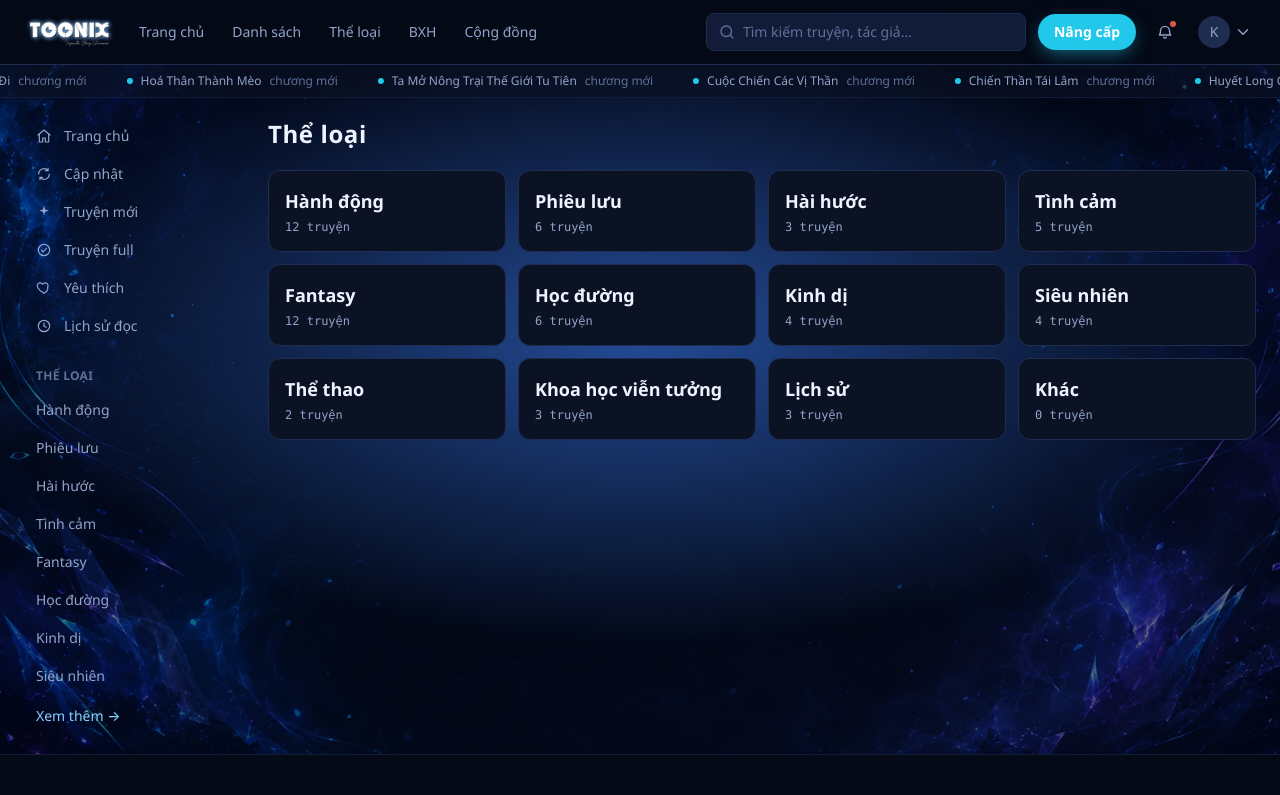
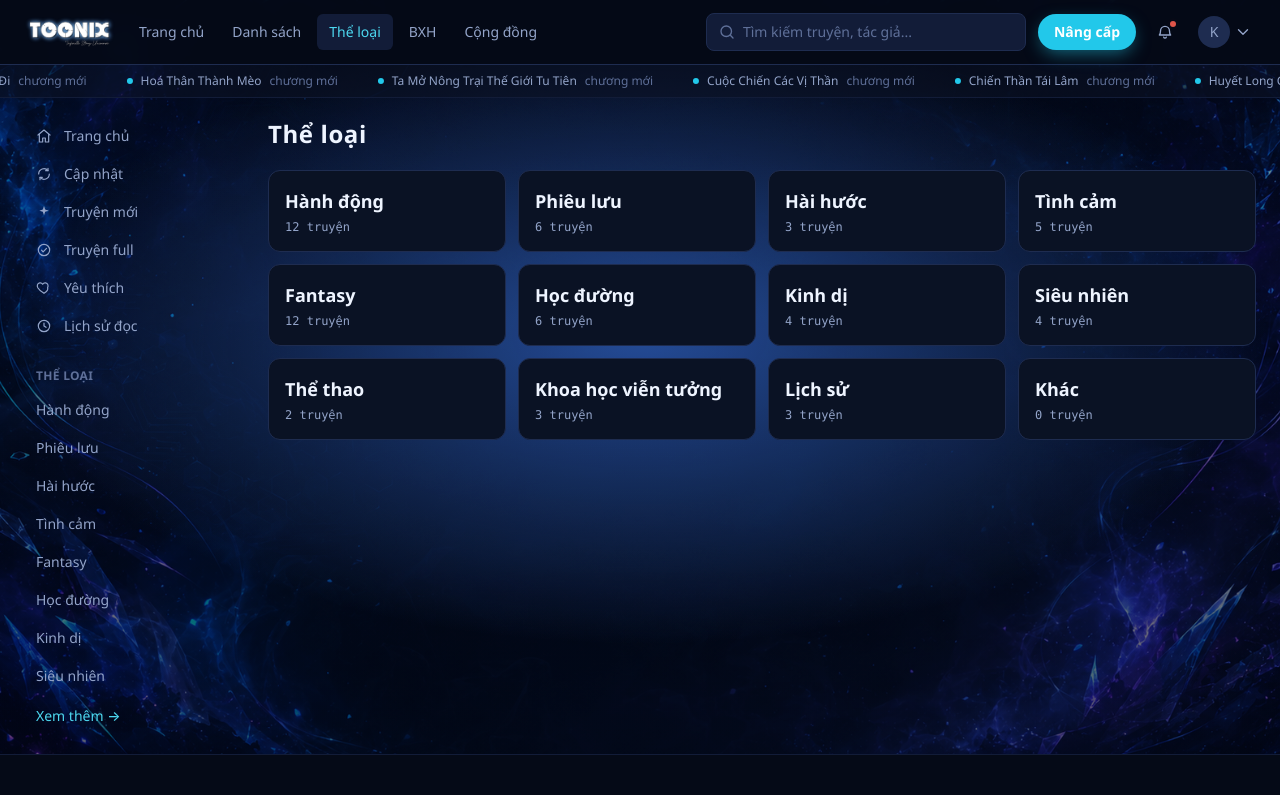
Before and after one commit to caotanduy08111-cmyk/toonix-web, a Next.js app: page /the-loai in a window 1280 px wide. Shown: the top 795 px of the page. Built offline with nearby package versions, Linux system fonts and the light colour scheme.

Commit message:
Highlight the active nav item in header and sidebar
- Header top nav and mobile menu now highlight the current page
- Sidebar nav, query-filtered links (Cập nhật/Truyện mới/Truyện full), and genre list now highlight correctly, accounting for trailingSlash routing

```diff
--- a/src/components/layout/Header.tsx
+++ b/src/components/layout/Header.tsx
@@ -1,6 +1,7 @@
 "use client";
 
 import Link from "next/link";
+import { usePathname } from "next/navigation";
 import { useEffect, useRef, useState } from "react";
 import { ButtonLink } from "@/components/ui/Button";
 import { Logo } from "@/components/layout/Logo";
@@ -70,7 +71,13 @@ function SearchResults({
   );
 }
 
+function isNavLinkActive(pathname: string, href: string): boolean {
+  if (href === "/") return pathname === "/";
+  return pathname === href || pathname.startsWith(`${href}/`);
+}
+
 export function Header() {
+  const pathname = usePathname();
   const { user, logout } = useAuth();
   const [query, setQuery] = useState("");
   const [searchOpen, setSearchOpen] = useState(false);
@@ -120,15 +127,23 @@ export function Header() {
         <Logo className="h-8" />
 
         <nav className="hidden items-center gap-1 text-sm font-medium text-ink-300 md:flex">
-          {NAV_LINKS.map((link) => (
+          {NAV_LINKS.map((link) => {
+            const active = isNavLinkActive(pathname, link.href);
+            return (
               <Link
                 key={link.href}
                 href={link.href}
-              className="rounded-md px-3 py-2 hover:bg-navy-800 hover:text-ink-50"
+                aria-current={active ? "page" : undefined}
+                className={`rounded-md px-3 py-2 transition-colors ${
+                  active
+                    ? "bg-navy-800 text-cyan-400"
+                    : "hover:bg-navy-800 hover:text-ink-50"
+                }`}
               >
                 {link.label}
               </Link>
-          ))}
+            );
+          })}
         </nav>
 
         <div ref={searchRef} className="relative ml-auto hidden max-w-xs flex-1 sm:block">
@@ -278,16 +293,24 @@ export function Header() {
 
       {mobileNavOpen && (
         <nav className="flex flex-col gap-0.5 border-t border-navy-800 px-3 py-3 md:hidden">
-          {NAV_LINKS.map((link) => (
+          {NAV_LINKS.map((link) => {
+            const active = isNavLinkActive(pathname, link.href);
+            return (
               <Link
                 key={link.href}
                 href={link.href}
                 onClick={() => setMobileNavOpen(false)}
-              className="rounded-md px-3 py-2.5 text-sm font-medium text-ink-300 hover:bg-navy-800 hover:text-ink-50"
+                aria-current={active ? "page" : undefined}
+                className={`rounded-md px-3 py-2.5 text-sm font-medium transition-colors ${
+                  active
+                    ? "bg-navy-800 text-cyan-400"
+                    : "text-ink-300 hover:bg-navy-800 hover:text-ink-50"
+                }`}
               >
                 {link.label}
               </Link>
-          ))}
+            );
+          })}
         </nav>
       )}
 
--- a/src/components/layout/Sidebar.tsx
+++ b/src/components/layout/Sidebar.tsx
@@ -1,7 +1,7 @@
 "use client";
 
 import Link from "next/link";
-import { usePathname } from "next/navigation";
+import { usePathname, useSearchParams } from "next/navigation";
 import { getAllGenres } from "@/lib/stories";
 import {
   CheckBadgeIcon,
@@ -21,16 +21,26 @@ const NAV_ITEMS = [
   { href: "/lich-su-doc", label: "Lịch sử đọc", icon: ClockIcon },
 ];
 
+function normalize(path: string): string {
+  return path.length > 1 && path.endsWith("/") ? path.slice(0, -1) : path;
+}
+
 export function Sidebar() {
-  const pathname = usePathname();
+  const rawPathname = usePathname();
+  const pathname = normalize(rawPathname);
+  const searchParams = useSearchParams();
   const genres = getAllGenres().slice(0, 8);
+  const currentQuery = searchParams.toString();
 
   return (
     <aside className="sticky top-24 hidden w-56 shrink-0 flex-col gap-6 self-start lg:flex">
       <nav className="flex flex-col gap-0.5">
         {NAV_ITEMS.map(({ href, label, icon: Icon }) => {
+          const [hrefPath, hrefQuery = ""] = href.split("?");
           const active =
-            href === "/" ? pathname === "/" : pathname === href.split("?")[0];
+            href === "/"
+              ? pathname === "/"
+              : pathname === hrefPath && currentQuery === hrefQuery;
           return (
             <Link
               key={href}
@@ -53,20 +63,31 @@ export function Sidebar() {
           Thể loại
         </p>
         <ul className="flex flex-col gap-0.5">
-          {genres.map((genre) => (
+          {genres.map((genre) => {
+            const active = pathname === `/the-loai/${genre.slug}`;
+            return (
               <li key={genre.slug}>
                 <Link
                   href={`/the-loai/${genre.slug}`}
-                className="block rounded-lg px-3 py-2 text-sm text-ink-300 hover:bg-navy-800 hover:text-ink-50"
+                  className={`block rounded-lg px-3 py-2 text-sm ${
+                    active
+                      ? "bg-cyan-500/10 font-medium text-cyan-400"
+                      : "text-ink-300 hover:bg-navy-800 hover:text-ink-50"
+                  }`}
                 >
                   {genre.name}
                 </Link>
               </li>
-          ))}
+            );
+          })}
         </ul>
         <Link
           href="/the-loai"
-          className="mt-1 flex items-center gap-1 px-3 py-2 text-sm font-medium text-sky-400 hover:text-sky-300"
+          className={`mt-1 flex items-center gap-1 px-3 py-2 text-sm font-medium ${
+            pathname === "/the-loai"
+              ? "text-cyan-400"
+              : "text-sky-400 hover:text-sky-300"
+          }`}
         >
           Xem thêm →
         </Link>
```
Lines whose indentation alone changed are shown as unchanged.
